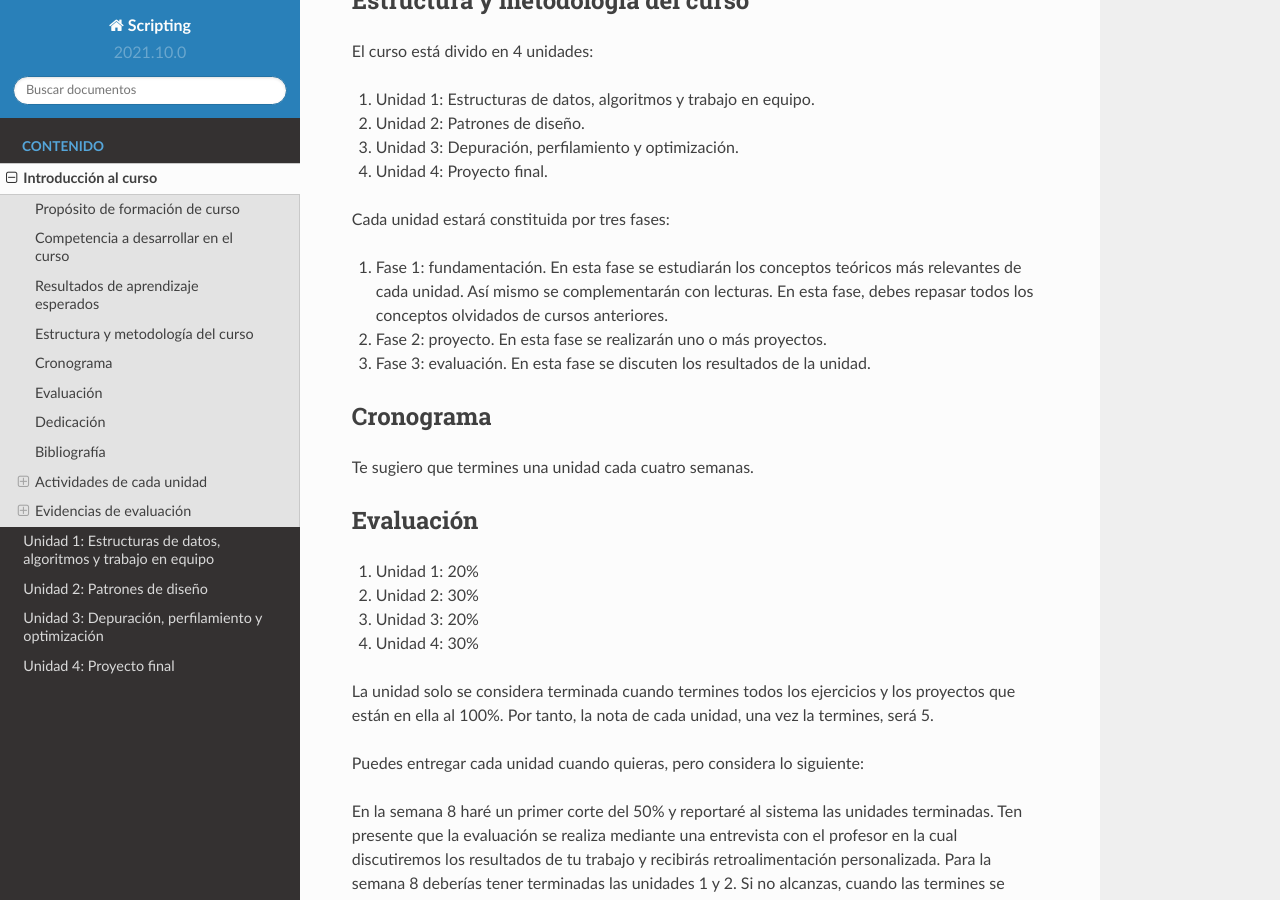
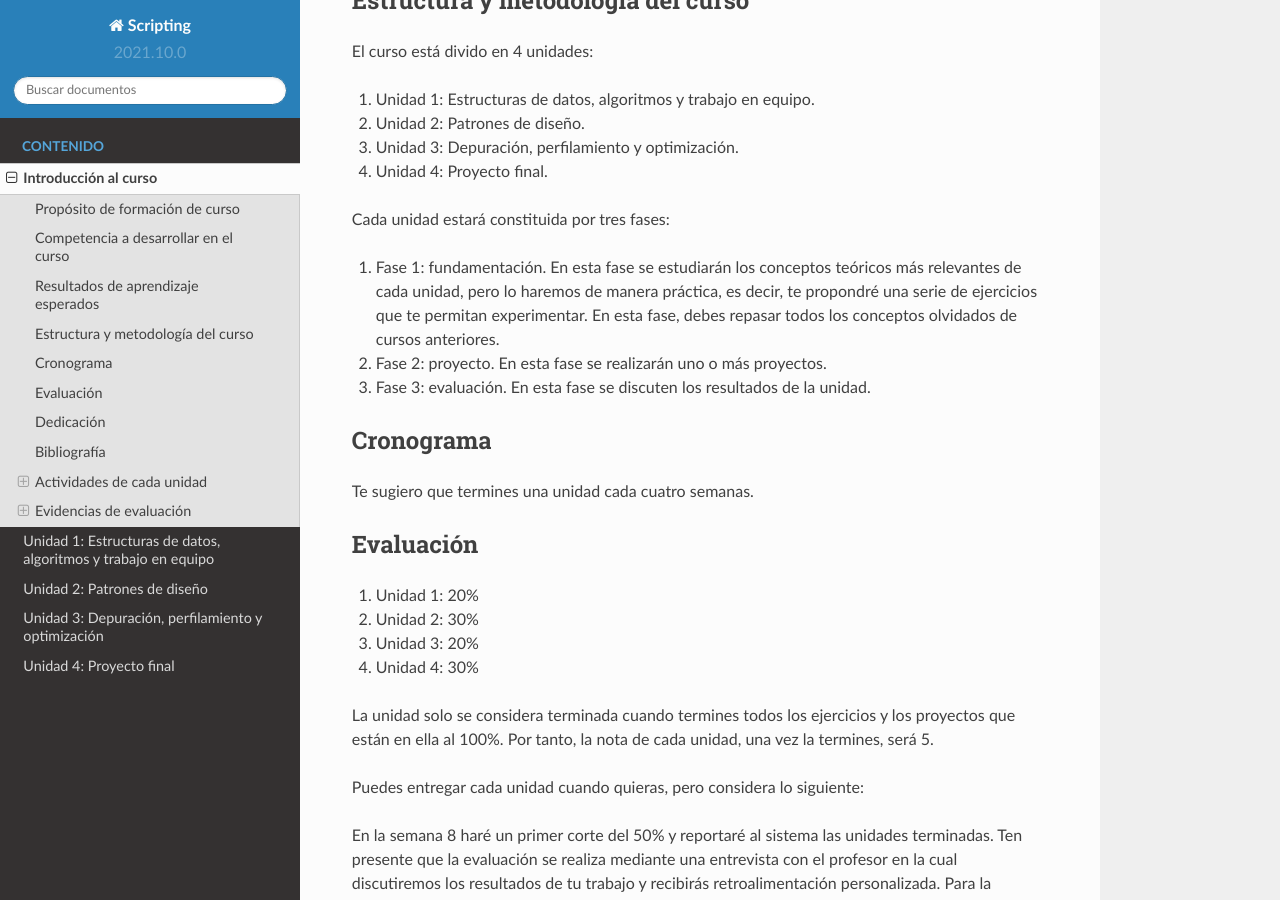
Before and after one commit to juanferfranco/scripting, a Sphinx documentation site: the page built from docs/_intro/intro.rst, in a window 1280 px wide and 900 px high, scrolled down 800 px. Built offline with Sphinx 7.4.7 and the Read the Docs theme 2.0.0, drawn with Linux system fonts in a browser that asks for light colours.

Commit message:
fix intro

```diff
--- a/docs/_intro/intro.rst
+++ b/docs/_intro/intro.rst
@@ -48,8 +48,9 @@ El curso está divido en 4 unidades:
 Cada unidad estará constituida por tres fases:
 
 #. Fase 1: fundamentación. En esta fase se estudiarán los conceptos teóricos más relevantes de
-   cada unidad. Así mismo se complementarán con lecturas. En esta fase, debes
-   repasar todos los conceptos olvidados de cursos anteriores.
+   cada unidad, pero lo haremos de manera práctica, es decir, te propondré una serie
+   de ejercicios que te permitan experimentar. En esta fase, debes repasar todos los
+   conceptos olvidados de cursos anteriores.
 #. Fase 2: proyecto. En esta fase se realizarán uno o más proyectos.
 #. Fase 3: evaluación. En esta fase se discuten los resultados de la unidad.
 
```
